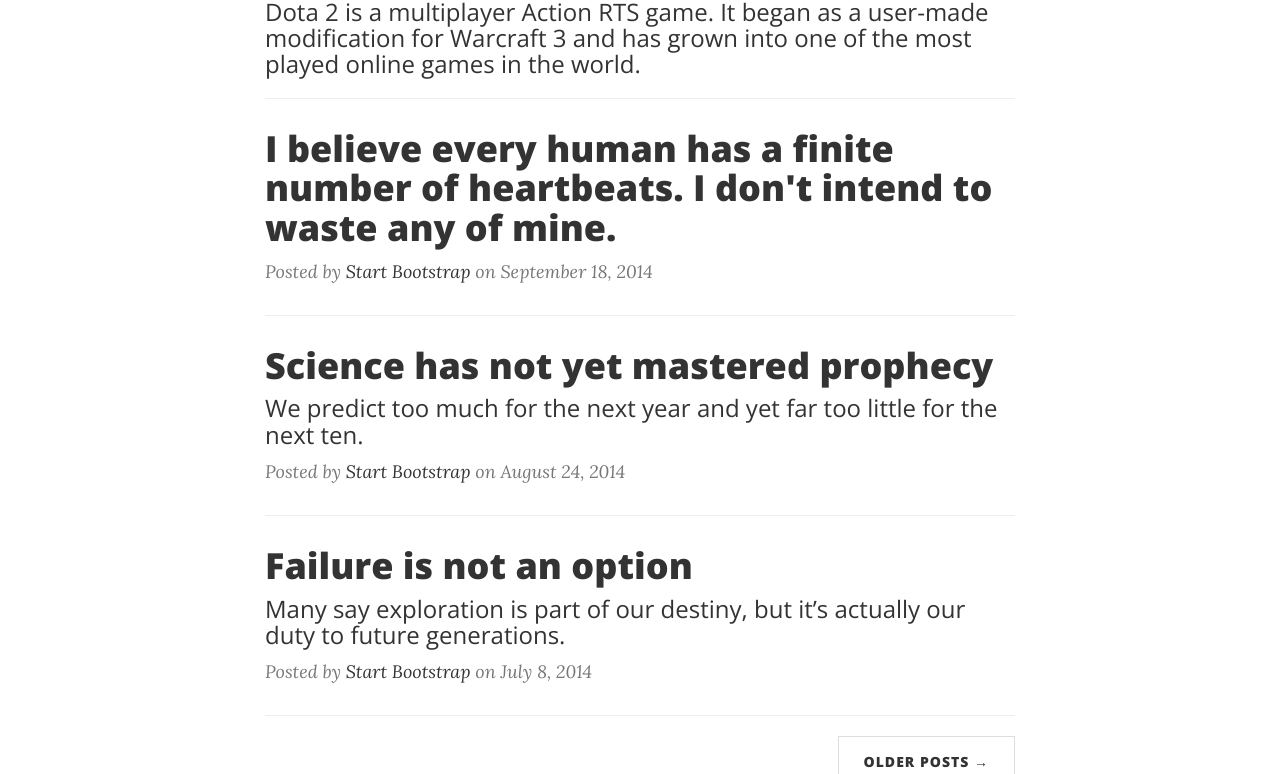
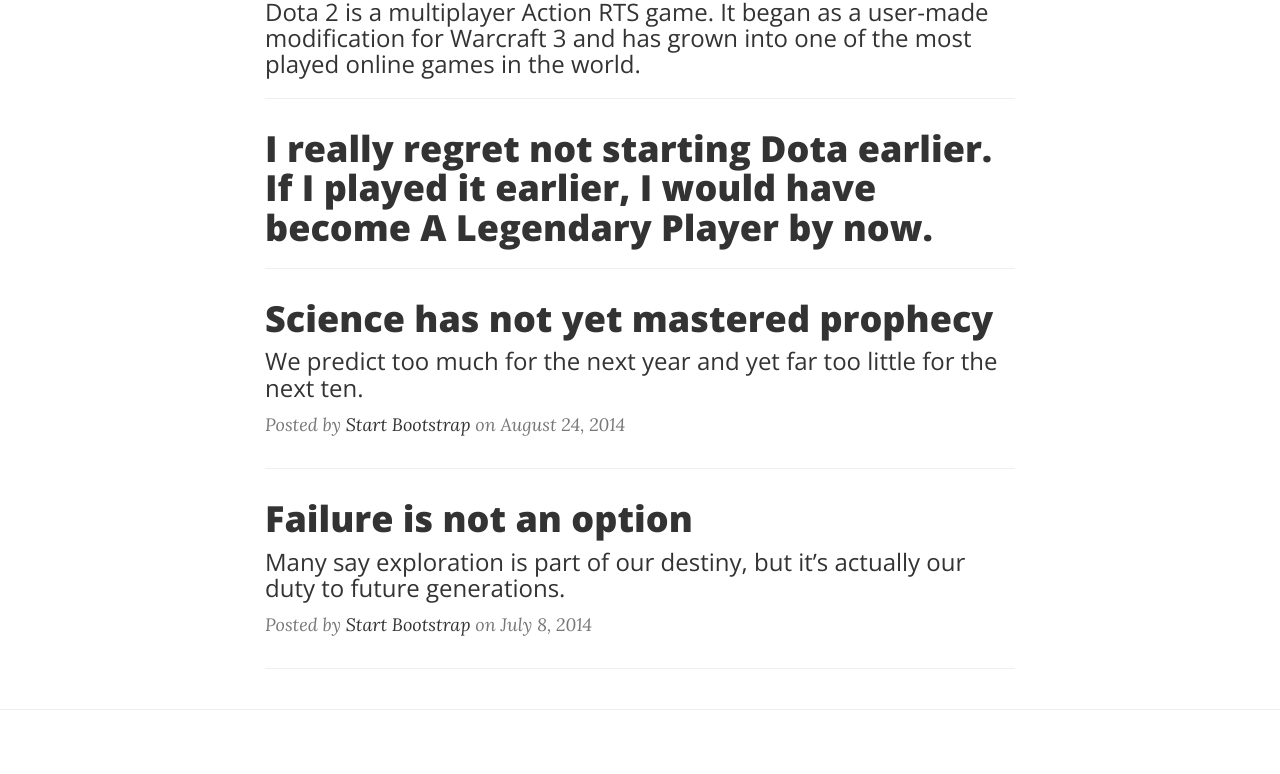
Before and after one commit to ryan346/github.io, a website: page test.html in a window 1280 px wide. Shown: the part 465-1239 px from the top of the page. Drawn offline with nearby package versions, Linux system fonts and the light colour scheme.

Commit message:
Update test.html

```diff
--- a/test.html
+++ b/test.html
@@ -101,10 +101,9 @@
                 <div class="post-preview">
                     <a href="post.html">
                         <h2 class="post-title">
-                            I believe every human has a finite number of heartbeats. I don't intend to waste any of mine.
+                           I really regret not starting Dota earlier. If I played it earlier, I would have become A Legendary Player by now.
                         </h2>
                     </a>
-                    <p class="post-meta">Posted by <a href="#">Start Bootstrap</a> on September 18, 2014</p>
                 </div>
                 <hr>
                 <div class="post-preview">
@@ -134,7 +133,6 @@
                 <!-- Pager -->
                 <ul class="pager">
                     <li class="next">
-                        <a href="#">Older Posts &rarr;</a>
                     </li>
                 </ul>
             </div>
```
